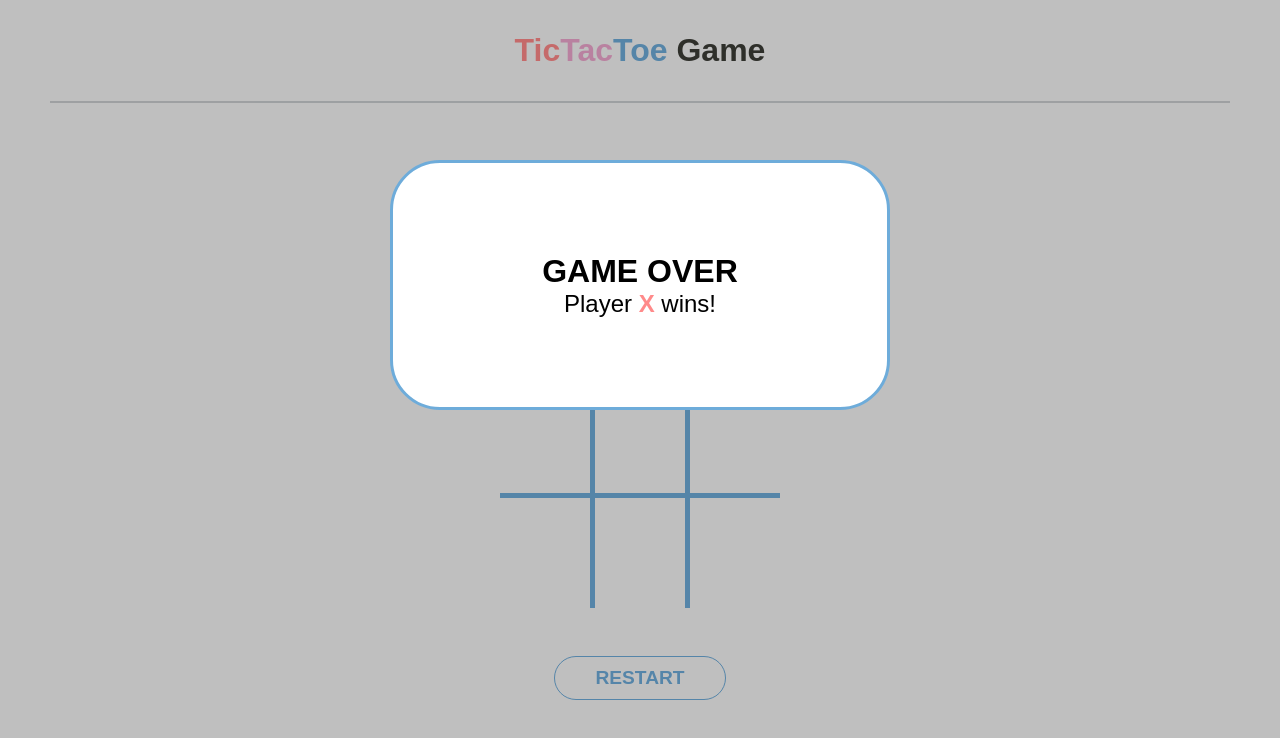
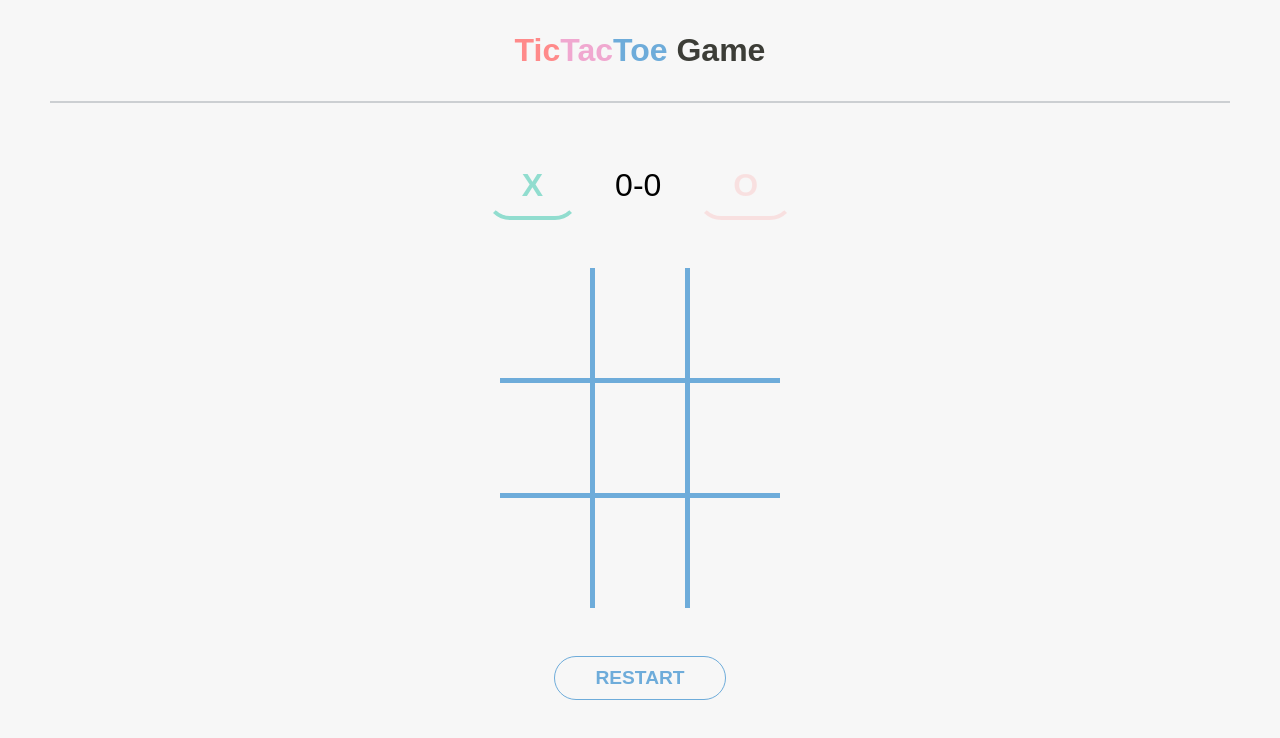
Before and after one commit to sebastianvarelag/tictactoe, a React (Vite) app: page / in a window 1280 px wide. Shown: the top 738 px of the page. Built offline with nearby package versions, Linux system fonts and the light colour scheme; a web font is replaced by a local one.

Commit message:
Add modal

```diff
--- a/src/ui/Modal.tsx
+++ b/src/ui/Modal.tsx
@@ -1,12 +1,22 @@
+import { useGameStore } from "../hooks";
+
 export const Modal = () => {
+
+  const {winner, modalOpen, handleCloseModal} = useGameStore()
+
   return (
     <>
-      <div className="modal__container">
-        <div className="modal__content">
-          <h2>GAME OVER</h2>
-          <p>Player <span style={{color: '#FF8A8A'}}>X</span> wins!</p>
+      {
+        winner && (
+        <div className={`modal__container${modalOpen ? ' modal-open' : ' modal-close'}`}>
+          <div className="modal__content">
+            <h2>GAME OVER</h2>
+            <p>Player <span style={winner === 'X' ? {color: '#91DDCF'} : {color: '#FF8A8A'}}>{winner}</span> wins!</p>
+            <button className="button__modal" onClick={handleCloseModal}>CLOSE</button>
+          </div>
         </div>
-      </div>
+        )
+      }
     </>
   )
 }
```
